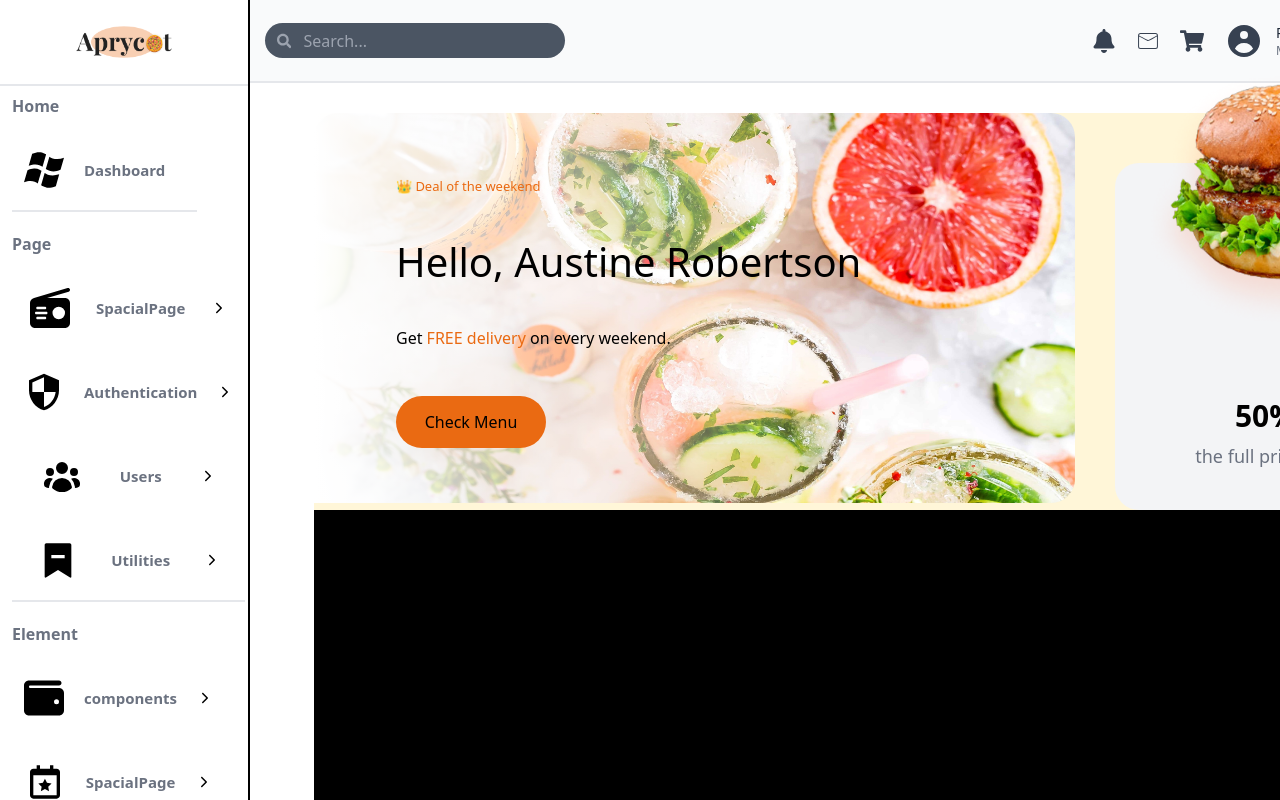
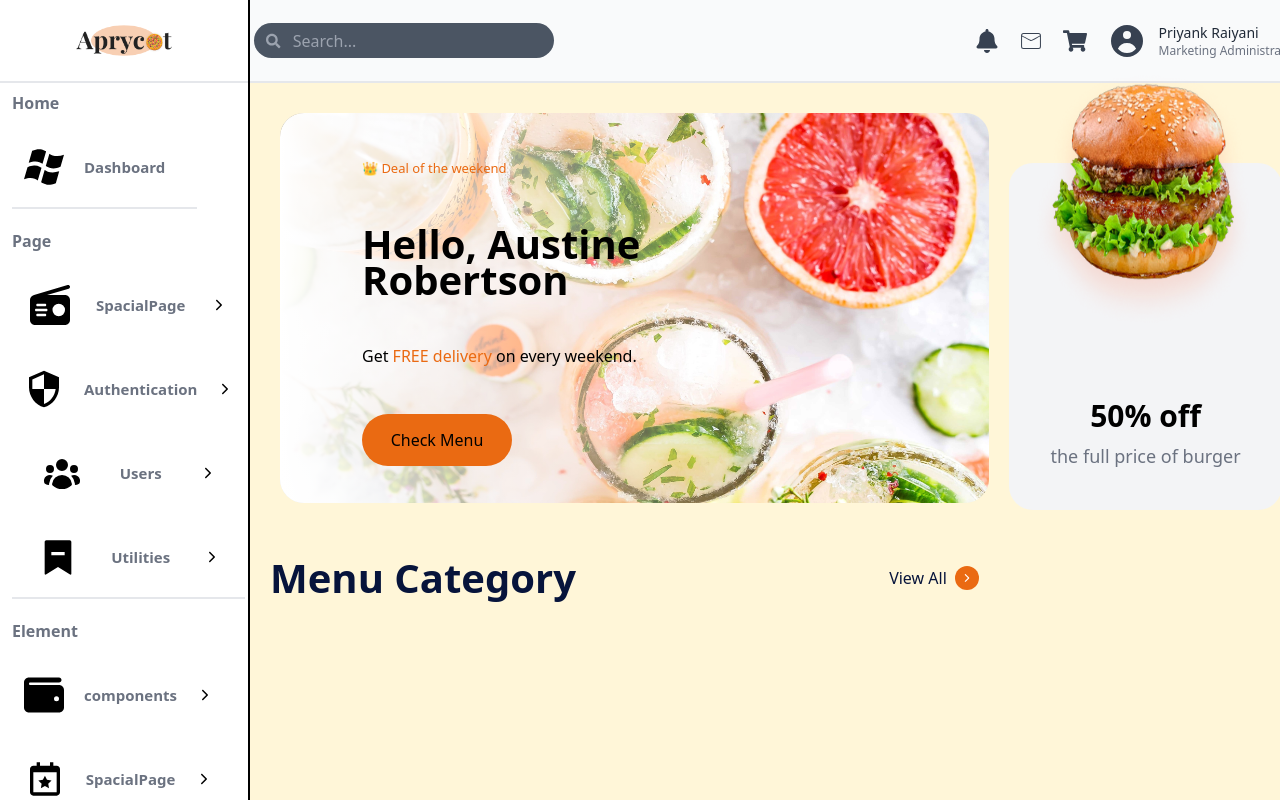
Before and after one commit to priyankRaiyani19/aprycot_restaurant, a React (Create React App) app: page / in a window 1280 px wide. Built offline with nearby package versions, Linux system fonts and the light colour scheme.

Commit message:
create Footer

```diff
--- a/src/App.js
+++ b/src/App.js
@@ -5,6 +5,7 @@ import NavBar from "./components/common/NavBar";
 import SideBar from "./pages/SideBar";
 import { useState } from "react";
 import Error404 from "./pages/Error404";
+import Footer from "./components/common/Footer";
 // import Error500 from "./pages/Error500";
 
 function App() {
@@ -16,12 +17,14 @@ function App() {
             <div
                 className={`transition-all duration-500  flex-grow`}
             >
-                <NavBar />
+                <NavBar isSidebarHovered={isSidebarHovered} />
+
                 <Routes>
                     <Route path="/" element={<DashBoard isSidebarHovered={isSidebarHovered} />} />
                     {/* Uncomment if you have an Error404 page */}
                      <Route path="*" element={<Error404/>} />
                 </Routes>
+                <Footer isSidebarHovered={isSidebarHovered}  />
             </div>
         </div>
     );
--- /dev/null
+++ b/src/components/common/Footer.js
@@ -0,0 +1,31 @@
+import React from 'react';
+
+const Footer = ({isSidebarHovered}) => {
+    return (
+        <div className={` z-[200] flex items-center  justify-center  h-[55px]
+          bg-white overflow-x-hidden px-10
+         transition duration-500 ${isSidebarHovered ? "w-[1,800px]  " : "w-[1,800px] "}   `}>
+
+            <div className="w-10/12 h-full flex ml-[-250px] justify-between items-center ">
+                <div className={`flex gap-[24px]`}>
+                    <p>
+                        Privacy Policy
+                    </p>
+
+                    <p>
+                        Terms of Use
+                    </p>
+                </div>
+
+                <div className={`${isSidebarHovered ? "mr-[-150px]  " : " mr-[-150px] "}  `}>
+                    © 2021 Aprycot, Made with <span className={`text-red-700`}>❤</span> by IQONIC Design.
+
+                </div>
+
+            </div>
+        </div>
+
+    );
+};
+
+export default Footer;
--- a/src/components/common/NavBar.js
+++ b/src/components/common/NavBar.js
@@ -2,10 +2,12 @@ import { FaSearch, FaBell, FaShoppingCart } from "react-icons/fa";
 import { CiMail } from "react-icons/ci";
 import { HiUserCircle } from "react-icons/hi";
 
-const NavBar = () => {
+const NavBar = ({isSidebarHovered}) => {
     return (
-        <div className=" z-[2000] flex items-center  justify-center w-[100vw] h-[83px]
-         border-b-2 bg-gray-50 overflow-x-hidden px-10" >
+        <div className={` z-[200] flex items-center  justify-center  h-[83px]
+         border-b-2 bg-gray-50 overflow-x-hidden px-10
+         transition duration-500 ${isSidebarHovered ? "w-[90vw]  " : "w-[100vw] " }   ` }>
+
             <div className="w-10/12 h-full flex ml-[-250px] justify-between items-center ">
                 {/* Left Part */}
                 <div className="flex items-center bg-gray-600 rounded-full h-[35px] px-3 relative w-[300px]">
--- /dev/null
+++ b/src/components/core/Dashboard/categoryMenu.js
@@ -0,0 +1,11 @@
+import React from 'react';
+
+const CategoryMenu = ({isSidebarHovered}) => {
+    return (
+        <div>
+
+        </div>
+    );
+};
+
+export default CategoryMenu;
--- a/src/components/core/Dashboard/offerSection.js
+++ b/src/components/core/Dashboard/offerSection.js
@@ -3,20 +3,23 @@ import bg_first from "../../../assets/dashBoard/bg_first.jpg";
 import OrngButton from "../../common/OrngButton";
 import burger from "../../../assets/dashBoard/burger.png";
 
-const OfferSection = () => {
+const OfferSection = ({isSidebarHovered}) => {
     return (
-        <div className=" w-[90vw] flex flex-row gap-[40px]  ">
+        <div className={` w-[90vw] flex flex-row  transition-all duration-500 mt-[30px] ml-[30px]
+          ${isSidebarHovered ? "gap-[20px]" : "gap-[40px]"  } rounded-[24px] z-50 `}>
             {/* Left Section */}
-            <div className="relative w-[75%] h-[390px]">
+            <div className={`relative transition-all duration-500
+             ${isSidebarHovered ? "w-[65%] ml-[50px]" : "w-[75%]"  } h-[390px] rounded-[24px] `}>
                 <img
                     src={bg_first}
                     alt=""
                     className="absolute bg-cover w-[1100px] h-[390px] rounded-[24px]"
                 />
-                <div className="absolute w-[75%] h-full flex bg-gradient-to-r from-white to-transparent">
+                <div className="absolute w-[75%] h-full flex
+                bg-gradient-to-r from-white to-transparent rounded-[24px]">
                     <div className="ml-[82px] flex flex-col justify-center gap-10">
                         <p className="text-[13px] text-[#EA6A12]">👑 Deal of the weekend</p>
-                        <h1 className="text-[40px]">Hello, Austine Robertson</h1>
+                        <h1 className="text-[40px] font-bold">Hello, Austine Robertson</h1>
                         <p className="text-[16px]">
                             Get <span className="text-[#EA6A12]">FREE delivery</span> on every weekend.
                         </p>
@@ -25,7 +28,7 @@ const OfferSection = () => {
                 </div>
             </div>
             {/* Right Section */}
-            <div className="flex flex-col rounded-md items-center">
+            <div className={`flex flex-col rounded-md items-center   ${isSidebarHovered ? " mr-[100px] w-[25%]" : ""}`}>
                 <div className="w-full h-[275px] mt-[50px] bg-gray-100 rounded-t-[24px]">
                     <img
                         src={burger}
--- a/src/components/core/sidebar/SideBarLinks.js
+++ b/src/components/core/sidebar/SideBarLinks.js
@@ -4,7 +4,7 @@ import {IoIosArrowForward} from "react-icons/io";
 
 const SideBarLinks = () => {
     return (
-        <div className={`flex flex-col w-full h-full gap-[50px]  text-black  scrollbar-hide`}>
+        <div className={`flex z-[3000] flex-col w-full h-full gap-[50px]  text-black  scrollbar-hide`}>
 
             <div className={`flex flex-col items-start justify-center gap-0 transition-all duration-500     `}>
 
--- /dev/null
+++ b/src/data/categoryMenu-links.js
@@ -0,0 +1,26 @@
+import Pizza from "../assets/dashBoard/categorymenu/pizza.png"
+import Fruits from "../assets/dashBoard/categorymenu/fruits.png"
+import Snacks from "../assets/dashBoard/categorymenu/Snacks.png"
+import Veggies from "../assets/dashBoard/categorymenu/veggies.png"
+import HotDog from "../assets/dashBoard/categorymenu/HotDog.png"
+import Burger from "../assets/dashBoard/categorymenu/Burger.png"
+import Coke from "../assets/dashBoard/categorymenu/Coke.png"
+
+
+export const sideBarLinks = [
+    {
+        id: 1, img: Pizza, name: "Pizza",
+    }, {
+        id: 2, img: Fruits, name: "Fruits",
+    }, {
+        id: 3, img: Snacks, name: "Snacks",
+    }, {
+        id: 4, img: Veggies, name: "Veggies",
+    }, {
+        id: 5, img: HotDog, name: "HotDog",
+    }, {
+        id: 6, img: Burger, name: "Burger",
+    }, {
+        id: 7, img: Coke, name: "Drink",
+    }
+]
--- a/src/pages/DashBoard.js
+++ b/src/pages/DashBoard.js
@@ -1,26 +1,65 @@
-
-import  bg_first from '../assets/dashBoard/bg_first.jpg'
-import  burger from '../assets/dashBoard/burger.png'
+import bg_first from '../assets/dashBoard/bg_first.jpg'
+import burger from '../assets/dashBoard/burger.png'
 import OrngButton from "../components/common/OrngButton";
 import OfferSection from "../components/core/Dashboard/offerSection";
+import {IoIosArrowForward} from "react-icons/io";
+import CategoryMenu from "../components/core/Dashboard/categoryMenu";
 
-function DashBoard() {
+function DashBoard({isSidebarHovered}) {
 
+    // FFF6D8
     return (
-        <div className={`z-50   flex flex-col  w-[90vw]  mt-[30px]
-        text-3xl  text-black mx-auto my-auto  bg-[#FFF6D8]  group-hover:w-[50vw] `}>
+        <div className={`z-50   flex flex-col  w-[100vw]
+        text-3xl  text-black mx-auto my-auto bg-[#FFF6D8]  transition-all duration-500
+         ${isSidebarHovered ? "w-[90vw] ml-[-50px] " : "w-[100vw] "} `}>
 
             {/*first part*/}
-            <OfferSection/>
 
-            <div className="w-[90vw] h-[100vh] flex flex-row gap-[40px] bg-black  ">
+            <OfferSection isSidebarHovered={isSidebarHovered}/>
 
 
 
 
+            {/*second part*/}
+
+            <div className={` w-[90vw] flex flex-row  transition-all duration-500
+            mt-[30px] ${isSidebarHovered ? "gap-[20px]" : "gap-[40px]"} z-50`}>
+                {/* Left Section */}
+                <div className={`relative transition-all duration-500
+            ${isSidebarHovered ? "w-[65%] ml-[50px]" : "w-[75%]"  } h-[390px] p-5  `}>
+
+
+                    {/*heading*/}
+                    <div className={`flex justify-between items-center `}>
+                        <p className={`text-[40px] text-[#07143B] font-bold `}>
+                            Menu Category
+                        </p>
+                        <div className={`flex justify-center items-center gap-[8px]`}>
+                            <p className={`text-[#07143B] text-[16px] `}>
+                                View All
+                            </p>
+                            <p className={` h-[24px] w-[24px] p-[6px] text-[12px]  content-center
+                            text-white bg-[#EA6A12] rounded-full`}>
+                                <IoIosArrowForward/>
+                            </p>
+                        </div>
+                    </div>
+
+                    {/*category part*/}
+                    <div>
+                        <CategoryMenu isSidebarHovered={isSidebarHovered}/>
+
+                    </div>
+
+
+                </div>
             </div>
 
+            {/*right part*/}
 
+            <div>
+
+            </div>
 
 
         </div>
--- a/src/pages/SideBar.js
+++ b/src/pages/SideBar.js
@@ -5,14 +5,15 @@ import SideBarLinks from "../components/core/sidebar/SideBarLinks";
 
 const SideBar = ({onHoverChange }) => {
     return (
+
         <div
-            className="z-[3000] text-black bg-white border-r-2
-                border-black hover:w-[250px] w-[100px] h-full
-             transition-all duration-500 group sticky "
+            className="z-[300] text-black bg-white border-r-2
+                border-black hover:w-[250px] w-[100px] h-[2632px]
+             transition-all duration-500 group  "
             onMouseEnter={() => onHoverChange(true)}
             onMouseLeave={() => onHoverChange(false)}
         >
-            <div className="flex items-center justify-center mt-2 border-b-2 pb-2 h-[78.01px] ">
+            <div className="flex items-center justify-center mt-2 border-b-2 pb-2 h-[75.01px] ">
                 <img
                     src={Logo}
                     alt="Mini Logo"
@@ -24,7 +25,7 @@ const SideBar = ({onHoverChange }) => {
                     className="hidden group-hover:block w-24 h-auto"
                 />
             </div>
-            <div className="flex flex-col w-full h-full px-3">
+            <div className="flex flex-col w-full h-[100vh] px-3 z-[300]">
                 <SideBarLinks />
             </div>
         </div>
--- a/tailwind.config.js
+++ b/tailwind.config.js
@@ -1,8 +1,14 @@
 /** @type {import('tailwindcss').Config} */
+
 module.exports = {
-  content: ["./src/**/*.{js,jsx,ts,tsx}"],
-  theme: {
-    extend: {},
-  },
-  plugins: [],
+    content: ["./src/**/*.{js,jsx,ts,tsx}"],
+
+    theme: {
+        extend: {
+            // fontFamily: {
+            //     PlayfairDisplay: ['Playfair Display'.fontFamily.serif],
+            // },
+        },
+    },
+    plugins: [],
 };
```
Also changed, not shown: src/App.css (line endings or trailing spaces).
